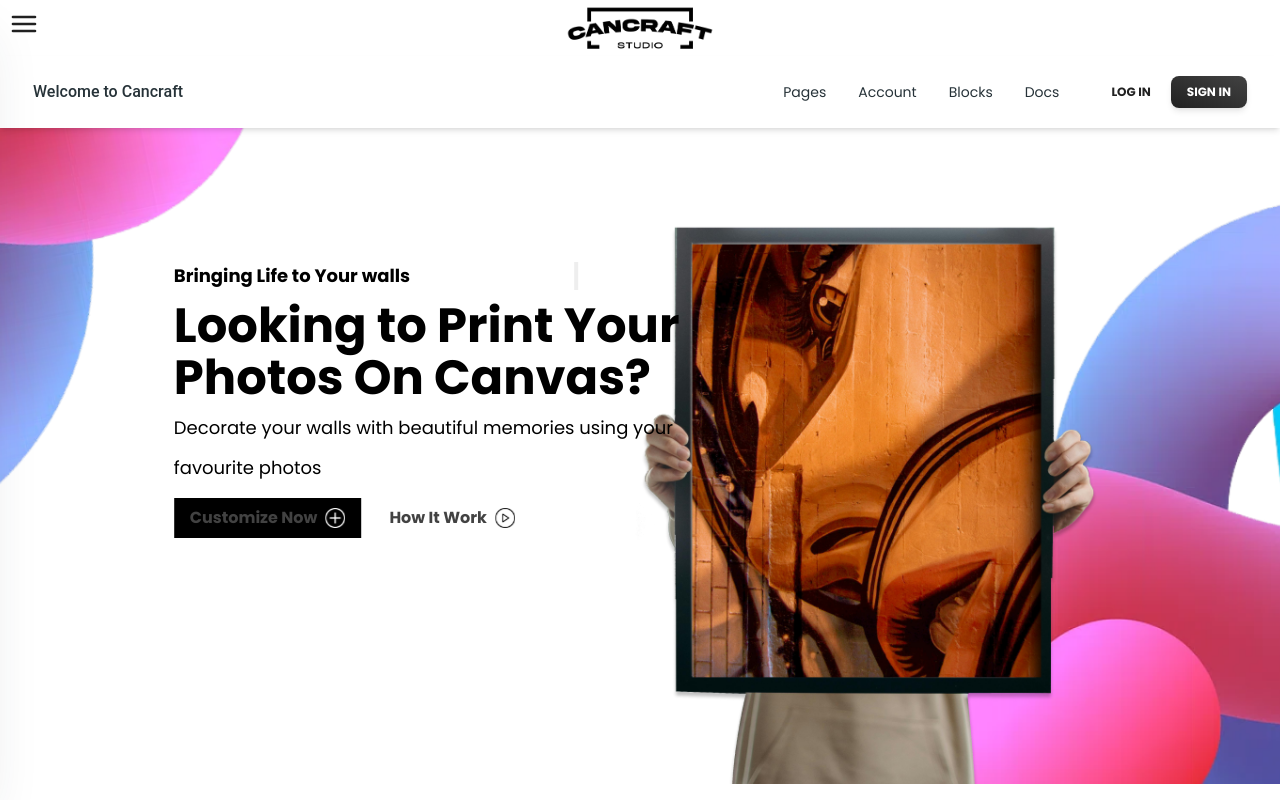
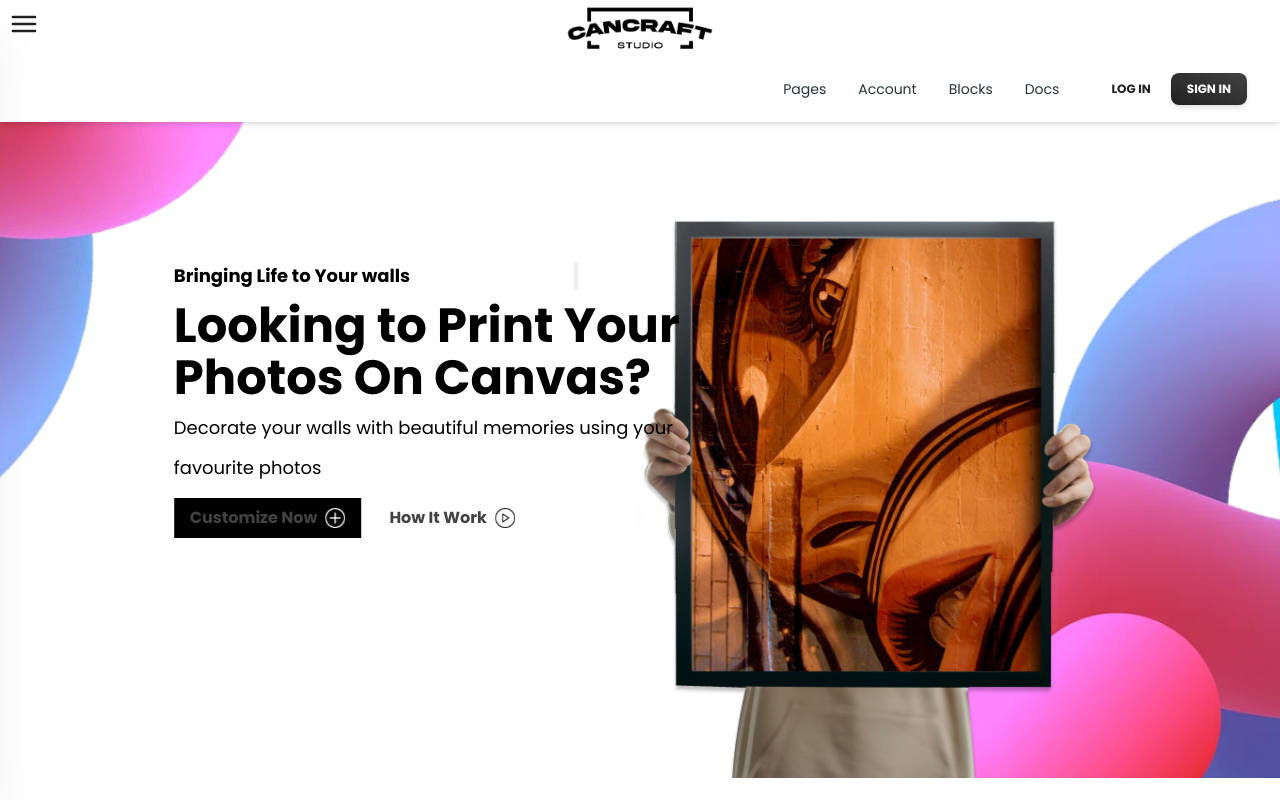
Before and after one commit to eldhopaulose/cancraft, a React (Vite) app: page / in a window 1280 px wide. Shown: the top 800 px of the page. Built offline with nearby package versions, Linux system fonts and the light colour scheme.

Commit message:
removed welcome message from navbar

```diff
--- a/src/pages/Nav/Nav.jsx
+++ b/src/pages/Nav/Nav.jsx
@@ -68,21 +68,11 @@ export function Nav() {
     return (
         <div>
             <div className="flex">
-
                 <img className="mx-auto h-14" src={Logo} alt="logo" />
             </div>
-            <Navbar className=" top-0 z-10 h-max max-w-full rounded-none px-4 py-2 lg:px-8 lg:py-4">
+            <Navbar className="top-0 z-10 h-max max-w-full rounded-none px-4 py-2 lg:px-8 lg:py-4">
                 <div className="flex items-center justify-between text-blue-gray-900">
-
-                    <Typography
-                        as="a"
-                        href="#"
-                        className="mr-4 cursor-pointer py-1.5 font-medium"
-                    >
-
-                        Welcome to Cancraft
-                    </Typography>
-                    <div className="flex items-center gap-4">
+                    <div className="flex items-center gap-4 ml-auto">
                         <div className="mr-4 hidden lg:block">{navList}</div>
                         <div className="flex items-center gap-x-1">
                             <Button
```
